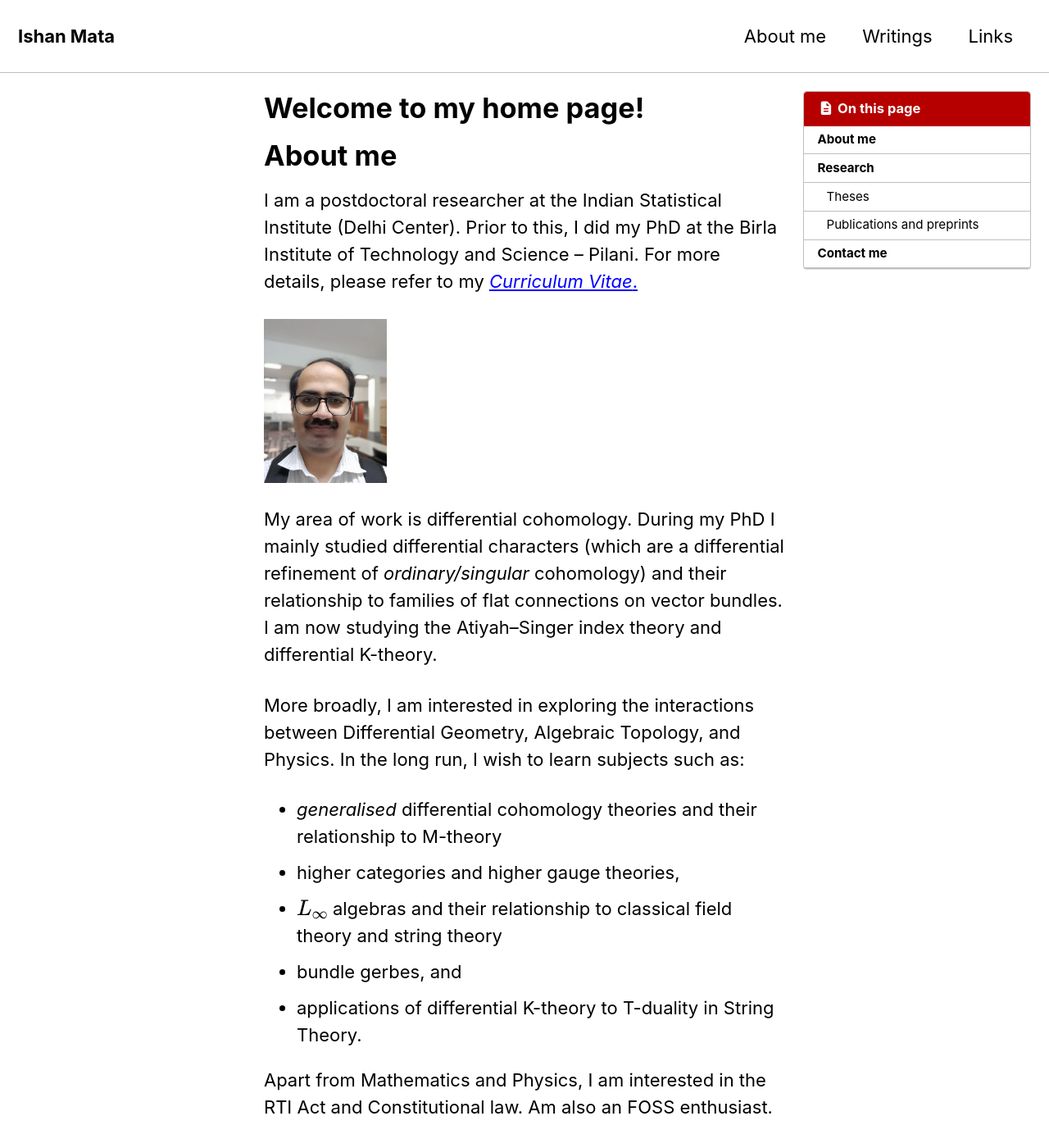
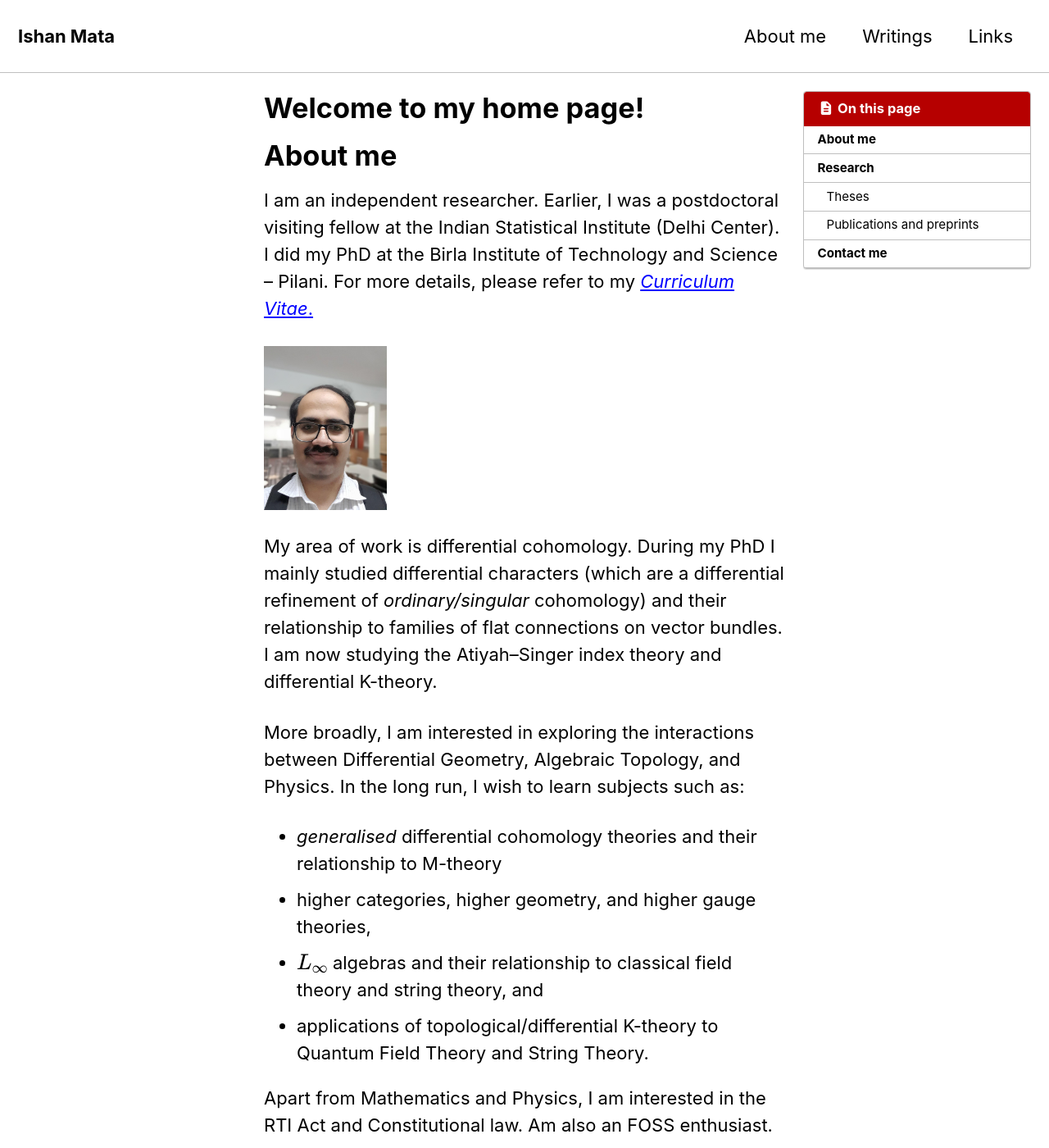
Before and after one commit to ishanmata/ishanmata.github.io, a Jekyll site: the page built from index.md, in a window 1280 px wide and 1400 px high. Shown: the whole window at 82% size. Built offline with Jekyll 4.4.1, drawn with Linux system fonts in a browser that asks for light colours; cached includes are drawn as plain includes; emoji names are drawn with the system emoji font; some of the changed text lies outside the part shown.

Commit message:
updated 2nd August

```diff
--- a/_pages/about.md
+++ b/_pages/about.md
@@ -4,7 +4,7 @@
 
 
 # About me
-I am a postdoctoral researcher at the Indian Statistical Institute (Delhi Center). Prior to this, I did my PhD at the Birla Institute of Technology and Science -- Pilani. For more details, please refer to my [*Curriculum Vitae*.](/assets/selfcv260321.pdf)
+I am an independent researcher. Earlier, I was a postdoctoral visiting fellow at the Indian Statistical Institute (Delhi Center). I did my PhD at the Birla Institute of Technology and Science -- Pilani. For more details, please refer to my [*Curriculum Vitae*.](/assets/selfcv260321.pdf)
 
 ![My pic](/assets/images/ishan-pic.jpg){: width="150px"}
 
@@ -12,10 +12,9 @@ My area of work is differential cohomology. During my PhD I mainly studied diffe
 
 More broadly, I am interested in exploring the interactions between Differential Geometry, Algebraic Topology, and Physics. In the long run, I wish to learn subjects such as:
 - *generalised* differential cohomology theories and their relationship to M-theory
-- higher categories and higher gauge theories,
-- $$L_\infty$$ algebras and their relationship to classical field theory and string theory
-- bundle gerbes, and
-- applications of differential K-theory to T-duality in String Theory.
+- higher categories, higher geometry, and higher gauge theories,
+- $$L_\infty$$ algebras and their relationship to classical field theory and string theory, and
+- applications of topological/differential K-theory to Quantum Field Theory and String Theory.
 
 Apart from Mathematics and Physics, I am interested in the RTI Act and Constitutional law. Am also an FOSS enthusiast.
 
```
Also changed, not shown: other parts of _pages/about.md (+1 -1 lines).
